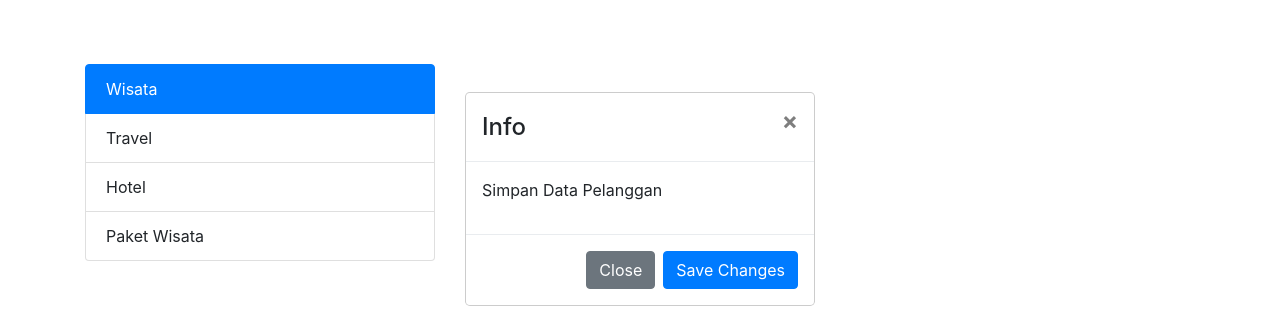
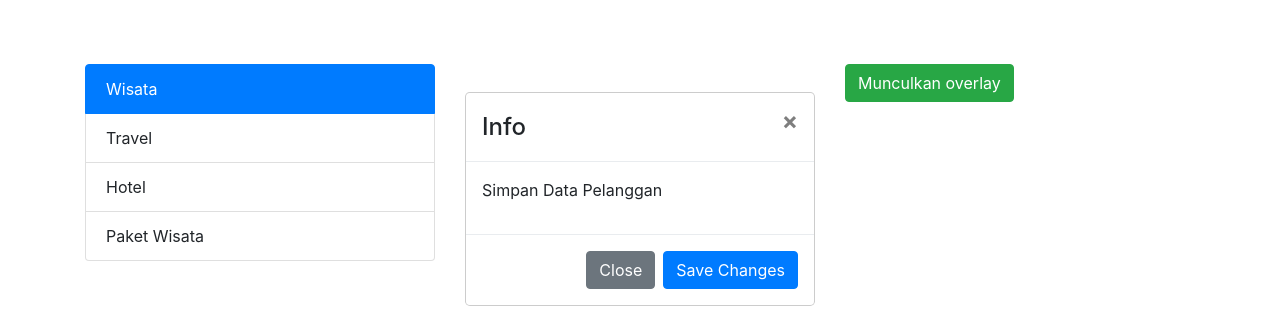
Before and after one commit to anriansihotang/hello-bootstrap, a React (Create React App) app: page / in a window 1280 px wide. Shown: the part 2054-2385 px from the top of the page. Built offline with nearby package versions, Linux system fonts and the light colour scheme.

Commit message:
Belajar Bootstrap Overlays,Popovers,Tooltips

```diff
--- a/src/App.js
+++ b/src/App.js
@@ -4,9 +4,17 @@ import { Container, Row, Col, Media ,Alert,
 	ButtonToolbar,Card,Carousel,Dropdown,
 	Form,InputGroup,FormControl,Image,
 	Figure,Jumbotron,ListGroup, Modal,
-	Nav,Navbar} from "react-bootstrap";
+	Nav,Navbar,OverlayTrigger, Popover} from "react-bootstrap";
 class App extends Component {
 	render() {
+		const munculPopover = (
+			<Popover id="popover-basic">
+				<Popover.Title as="h3">Informasi</Popover.Title>
+				<Popover.Content>
+					Selamat Kamu Berhasil
+				</Popover.Content>
+			</Popover>
+		)
 		return (
 			<Container>
 				<Navbar bg="dark" variant="dark">
@@ -241,7 +249,11 @@ class App extends Component {
 						</Modal.Footer>
 					</Modal.Dialog>
 				</Col>
-				<Col></Col>
+				<Col>
+					<OverlayTrigger trigger="hover" placement="right" overlay={munculPopover}>
+						<Button variant="success">Munculkan overlay</Button>
+					</OverlayTrigger>
+				</Col>
 			</Row>
 			</Container>
 		);
```
